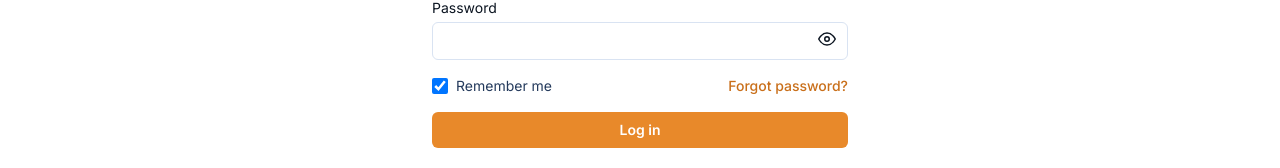
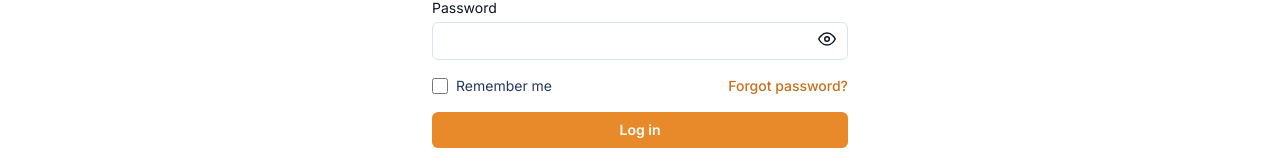
Before and after one commit to okelloccharlie-arch/car-hire, a React (Vite) app in the folder client/: page /login in a window 1280 px wide. Shown: the part 329-497 px from the top of the page. Built offline with nearby package versions, Linux system fonts and the light colour scheme; no server answers.

Commit message:
Fix remaining dollar signs to KSh

```diff
--- a/client/src/pages/admin/AdminBookings.tsx
+++ b/client/src/pages/admin/AdminBookings.tsx
@@ -32,7 +32,7 @@ export default function AdminBookings() {
                 {b.car.brand} {b.car.model}
               </p>
               <p className="text-sm text-navy-500">
-                {new Date(b.startDate).toLocaleDateString()} – {new Date(b.endDate).toLocaleDateString()} · $
+                {new Date(b.startDate).toLocaleDateString()} – {new Date(b.endDate).toLocaleDateString()} · Ksh
                 {Number(b.totalPrice).toFixed(0)}
               </p>
             </div>
--- a/client/src/pages/admin/AdminDashboard.tsx
+++ b/client/src/pages/admin/AdminDashboard.tsx
@@ -22,7 +22,7 @@ export default function AdminDashboard() {
     { label: "Customers", value: data?.totalCustomers },
     { label: "Total bookings", value: data?.totalBookings },
     { label: "Active bookings", value: data?.activeBookings },
-    { label: "Revenue", value: data ? `$${Number(data.totalRevenue).toFixed(0)}` : undefined },
+    { label: "Revenue", value: data ? `Ksh${Number(data.totalRevenue).toFixed(0)}` : undefined },
   ];
 
   return (
--- a/client/src/pages/customer/CustomerBookings.tsx
+++ b/client/src/pages/customer/CustomerBookings.tsx
@@ -30,7 +30,7 @@ export default function CustomerBookings() {
                 {b.car.brand} {b.car.model} ({b.car.year})
               </p>
               <p className="text-sm text-navy-500">
-                {new Date(b.startDate).toLocaleDateString()} – {new Date(b.endDate).toLocaleDateString()} · $
+                {new Date(b.startDate).toLocaleDateString()} – {new Date(b.endDate).toLocaleDateString()} · Ksh
                 {Number(b.totalPrice).toFixed(0)}
               </p>
             </div>
--- a/client/src/pages/public/Login.tsx
+++ b/client/src/pages/public/Login.tsx
@@ -8,7 +8,7 @@ export default function Login() {
   const navigate = useNavigate();
   const [email, setEmail] = useState("");
   const [password, setPassword] = useState("");
-  const [remember, setRemember] = useState(true);
+  const [remember, setRemember] = useState(false);
   const [error, setError] = useState("");
   const [loading, setLoading] = useState(false);
 
```
Also changed, not shown: client/src/components/PaymentMethodModal.tsx (line endings or trailing spaces).
